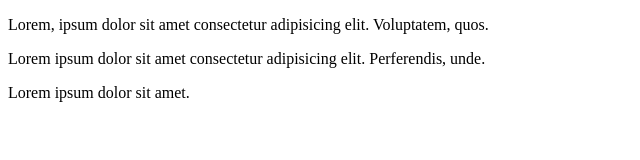
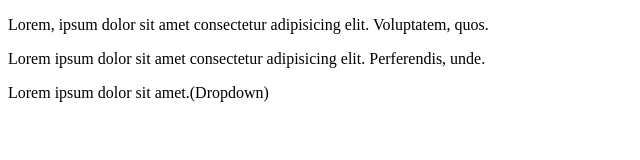
Before and after one commit to utkarsh-goyal1/LocalRepo, a plain HTML site: page index.html in a window 1280 px wide. Shown: the whole page, without its empty margins (0-640 px from the left). Drawn offline with Linux system fonts and the light colour scheme.

```diff
--- a/index.html
+++ b/index.html
@@ -10,7 +10,7 @@
 <body>
     <p>Lorem, ipsum dolor sit amet consectetur adipisicing elit. Voluptatem, quos.</p>
     <p>Lorem ipsum dolor sit amet consectetur adipisicing elit. Perferendis, unde.</p>
-    <p>Lorem ipsum dolor sit amet.</p>
+    <p>Lorem ipsum dolor sit amet.(Dropdown)</p>
 </body>
 
 </html>
```
